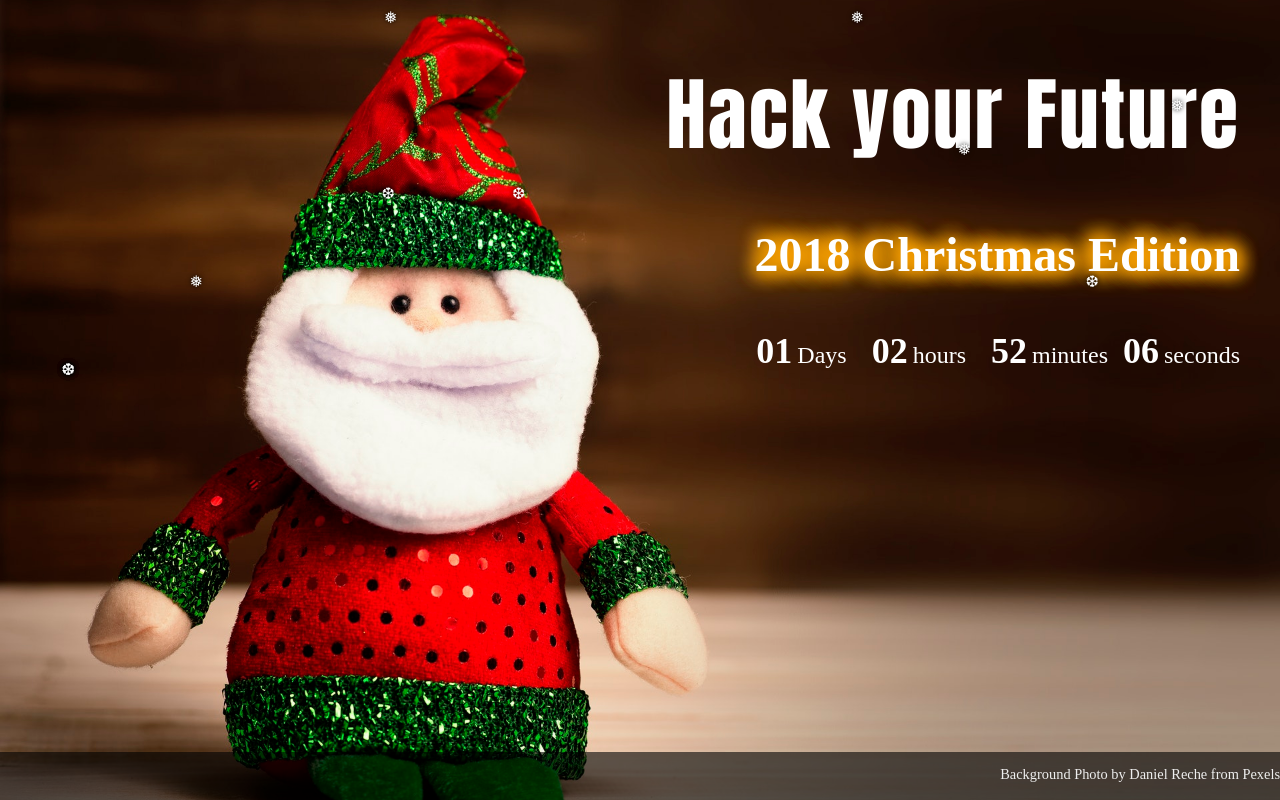
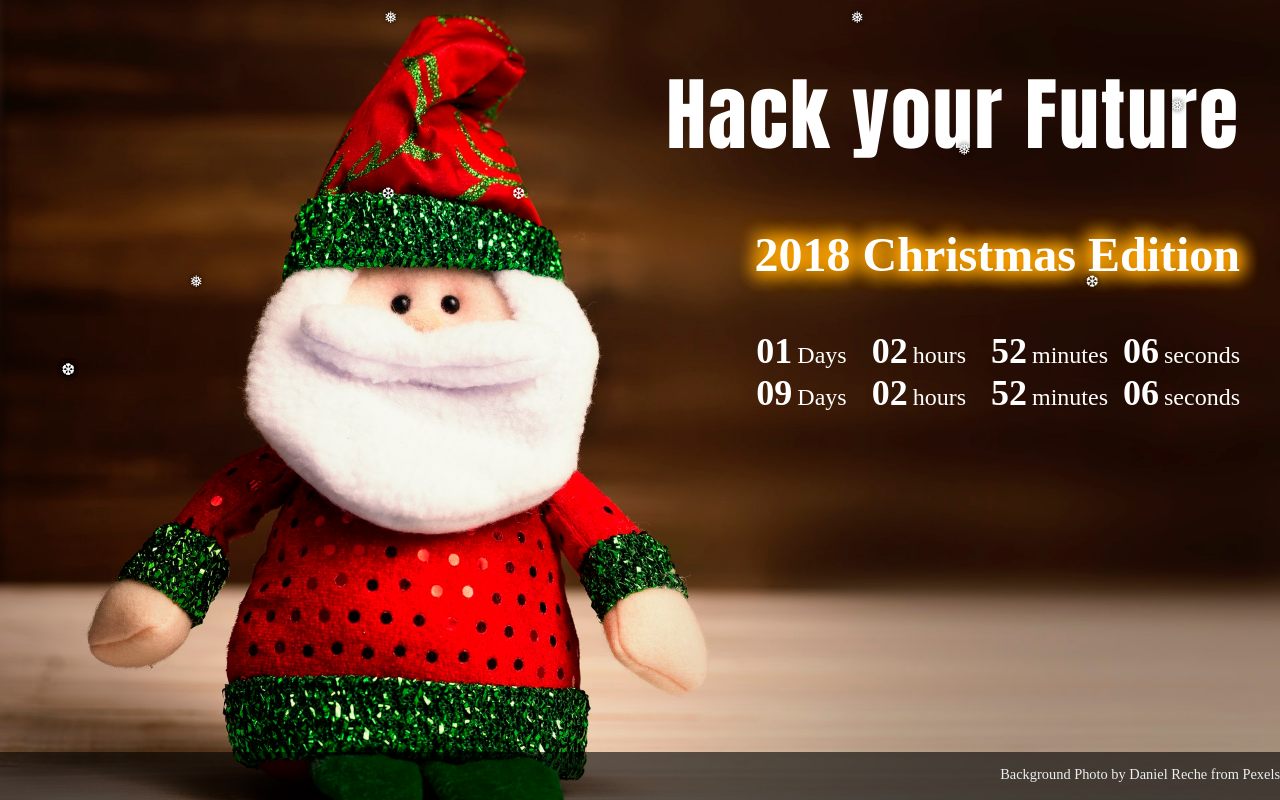
Before and after one commit to nirmalathapa/hyf-christmas, a React (Create React App) app: page / in a window 1280 px wide. Built offline with nearby package versions, Linux system fonts and the light colour scheme.

Commit message:
add new year date

```diff
--- a/src/App.js
+++ b/src/App.js
@@ -15,11 +15,11 @@ function App() {
           message="Merry Christmas!"
         />
         <SnowFlake />
-        {/*         <Clock
+        <Clock
           finalTime={Date.parse("Jan 1 2019")}
           message="Happy New Year 2019!"
         />
- */}{" "}
+
         <footer className="footer">
           <p>Background Photo by Daniel Reche from Pexels</p>
         </footer>
```
